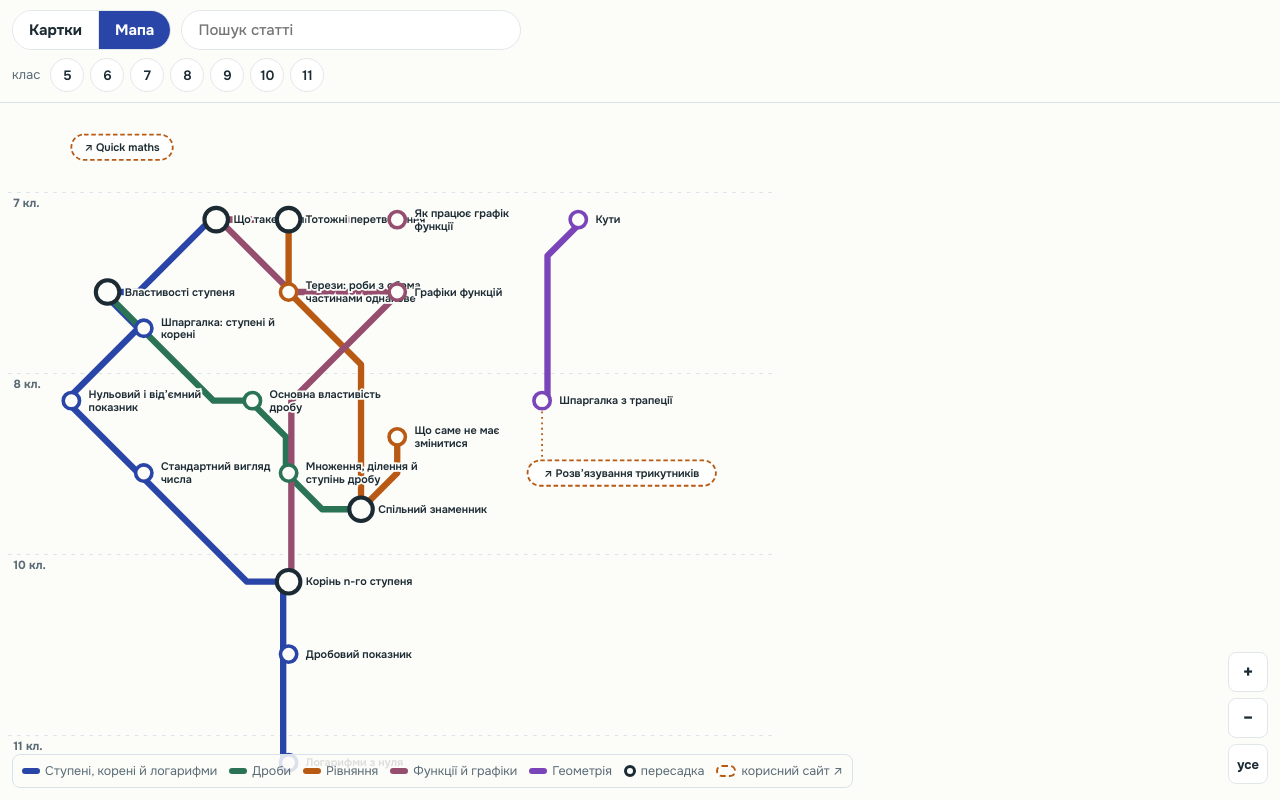
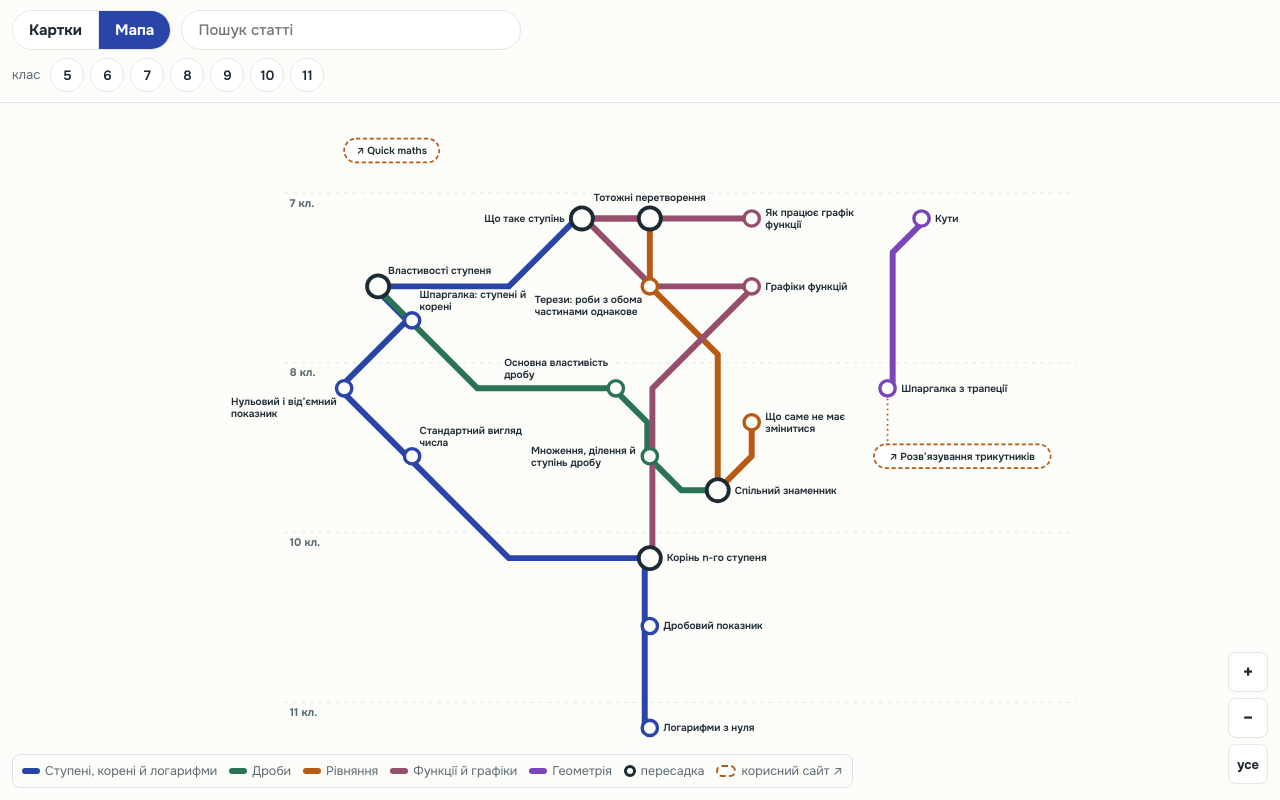
Before and after one commit to FernDragonborn/math-pages, a plain HTML site: page index.html in a window 1280 px wide. Both pictures are taken after a click on the button "Мапа". Drawn offline with Linux system fonts and the light colour scheme; a web font is replaced by a local one.

Commit message:
Мапа: відкривається посередині, підписи не наїжджають
Кожен підпис станції стає з першого вільного боку, де не торкається
станцій, ліній, табличок, підписів класів і інших підписів; якщо місця
немає, мапа розсувається праворуч від станції. Ширина підписів
міряється шрифтом сторінки. Камера центрує справжні межі намальованого
між панеллю й легендою, а не притискає мапу до лівого краю.

Co-Authored-By: Claude Opus 5.5 <noreply@anthropic.com>
Claude-Session: https://claude.ai/code/session_01GF1nNxkVFftxvNGpf53ujy

```diff
--- a/index.html
+++ b/index.html
@@ -314,9 +314,52 @@ footer a{color:inherit}
     const allX=[...H.map(h=>P[h].x),...Object.values(EX).map(e=>e.x)], allY=[...H.map(h=>P[h].y),...Object.values(EX).map(e=>e.y)];
     const minX=Math.min(...allX),minY=Math.min(...allY),X0=70,Y0=40;
     H.forEach(h=>{P[h].x+=X0-minX;P[h].y+=Y0-minY;}); Object.values(EX).forEach(e=>{e.x+=X0-minX;e.y+=Y0-minY;});
-    const W=Math.max(...H.map(h=>P[h].x))+220, Hgt=Math.max(...H.map(h=>P[h].y))+50;
-    const rowY=rows.map((g,ri)=>{const ys=mall.filter(c=>rowOf(c)===ri).map(c=>P[c.abs].y);return ys.length?Math.min(...ys):null;});
-    return {pos:P,lines,onLines,rows,rowY,W,H:Hgt,EX};
+    const rowYOf=()=>rows.map((g,ri)=>{const ys=mall.filter(c=>rowOf(c)===ri).map(c=>P[c.abs].y);return ys.length?Math.min(...ys):null;});
+    const LB=placeLabels(P,EX,lines,onLines,rowYOf,G);
+    // everything that is drawn, so the camera can centre the real map and not an estimate of it
+    const boxes=[...H.map(h=>({x1:P[h].x-14,x2:P[h].x+14,y1:P[h].y-14,y2:P[h].y+14})),...Object.values(LB),...Object.values(EX).map(e=>({x1:e.x,x2:e.x+e.w,y1:e.y-14,y2:e.y+14}))];
+    const bounds={x1:Math.min(0,...boxes.map(b=>b.x1)),y1:Math.min(...boxes.map(b=>b.y1))-30,x2:Math.max(...boxes.map(b=>b.x2)),y2:Math.max(...boxes.map(b=>b.y2))};
+    const W=bounds.x2+30, Hgt=bounds.y2+30;
+    return {pos:P,lines,onLines,rows,rowY:rowYOf(),W,H:Hgt,EX,LB,bounds};
+  }
+  // label width as the browser will draw it (the map is built after the fonts are in)
+  const measure=(()=>{const cx=document.createElement('canvas').getContext('2d');cx.font='600 12px Onest, "Segoe UI", system-ui, sans-serif';return t=>cx.measureText(t).width;})();
+  /* every station label takes the first free side — right, then the diagonals, left, below, above — where it touches
+     no station, no line, no exit sign, no grade caption and no other label. When a station has no free side,
+     everything to the right of it moves one grid column further and the whole placement starts again. */
+  function placeLabels(P,EX,lines,onLines,rowYOf,G){
+    const H=Object.keys(P),R=h=>(onLines[h]||[]).length>1?13:9,PAD=3;
+    const byAbs=Object.fromEntries(mall.map(c=>[c.abs,c]));
+    const text=h=>{const c=byAbs[h],L=wrapT(c.title,20);if(c.ext)L[L.length-1]+=' ↗';return L;};
+    const over=(a,b)=>a.x1<b.x2+PAD&&b.x1<a.x2+PAD&&a.y1<b.y2+PAD&&b.y1<a.y2+PAD;
+    const tries={};let placed={};
+    for(let iter=0;iter<60;iter++){
+      Object.values(EX).forEach(e=>{if(e.anchor)e.x=P[e.anchor].x-16;});
+      const pts=[];   // every line, sampled: a label may not sit on any of it
+      const addSeg=(A,B)=>{const n=Math.max(1,Math.ceil(Math.hypot(B.x-A.x,B.y-A.y)/3));for(let i=0;i<=n;i++)pts.push({x:A.x+(B.x-A.x)*i/n,y:A.y+(B.y-A.y)*i/n});};
+      lines.forEach(l=>{const q=l.seq.map(h=>P[h]);
+        if(q.length===1)addSeg({x:q[0].x,y:q[0].y-24},{x:q[0].x,y:q[0].y+24});
+        for(let i=1;i<q.length;i++){const A=q[i-1],B=q[i],dx=B.x-A.x,dy=B.y-A.y,m=Math.min(Math.abs(dx),Math.abs(dy)),M={x:A.x+Math.sign(dx)*m,y:A.y+Math.sign(dy)*m};addSeg(A,M);addSeg(M,B);}});
+      Object.values(EX).forEach(e=>{if(e.anchor){const a=P[e.anchor];addSeg({x:a.x,y:a.y+12},{x:a.x,y:e.y-14});}});
+      const fixed=[...H.map(h=>({h,x1:P[h].x-R(h),x2:P[h].x+R(h),y1:P[h].y-R(h),y2:P[h].y+R(h)})),
+        ...Object.values(EX).map(e=>({x1:e.x,x2:e.x+e.w,y1:e.y-14,y2:e.y+14})),
+        ...rowYOf().filter(y=>y!=null).map(y=>({x1:0,x2:48,y1:y-28,y2:y-8}))];
+      placed={};let stuck=null;
+      const order=[...H].sort((u,v)=>P[u].y-P[v].y||P[u].x-P[v].x);
+      for(const h of order){
+        const L=text(h),w=Math.max(...L.map(measure))+4,ht=L.length*14,{x,y}=P[h],r=R(h),d=r*.75;
+        const C=[{x1:x+r+5,y1:y-ht/2},{x1:x+d,y1:y-d-2-ht},{x1:x+d,y1:y+d+2},{x1:x-r-5-w,y1:y-ht/2},{x1:x-d-w,y1:y-d-2-ht},{x1:x-d-w,y1:y+d+2},{x1:x-w/2,y1:y+r+4},{x1:x-w/2,y1:y-r-4-ht}]
+          .map(b=>({...b,x2:b.x1+w,y2:b.y1+ht,L}));
+        const cost=b=>fixed.filter(f=>f.h!==h&&over(b,f)).length+Object.values(placed).filter(o=>over(b,o)).length+pts.filter(q=>q.x>b.x1-PAD&&q.x<b.x2+PAD&&q.y>b.y1-PAD&&q.y<b.y2+PAD).length;
+        const free=C.find(b=>cost(b)===0);
+        if(free){placed[h]=free;continue;}
+        if((tries[h]=(tries[h]||0)+1)>4){placed[h]=C.reduce((a,b)=>cost(b)<cost(a)?b:a);continue;}
+        stuck=h;break;
+      }
+      if(!stuck)break;
+      const x0=P[stuck].x;H.forEach(k=>{if(P[k].x>x0)P[k].x+=G;});Object.values(EX).forEach(e=>{if(!e.anchor&&e.x>x0)e.x+=G;});
+    }
+    return placed;
   }
   const anc=h=>{const out=new Set(),stack=[h];while(stack.length){const x=stack.pop();(needs[x]||[]).forEach(n=>{if(built.pos[n]&&!out.has(n)){out.add(n);stack.push(n);}});}return out;};
   const wrapT=(t,n)=>{const w=t.split(' '),L=[];let cur='';w.forEach(x=>{if((cur+' '+x).trim().length>n&&cur){L.push(cur);cur=x;}else cur=(cur+' '+x).trim();});if(cur)L.push(cur);return L.slice(0,3);};
@@ -337,10 +380,10 @@ footer a{color:inherit}
       if(a)g+=`<path class="xl${on?'':' dim'}" d="M${a.x} ${a.y+12} L${a.x} ${e.y-14}"/>`;
       g+=`<g class="stn exit${c.abs===pick?' sel':''}${on?'':' dim'}" data-h="${c.abs}" tabindex="0" role="button" aria-label="${esc(c.title)} — сторонній сайт">`+
         `<rect x="${e.x}" y="${e.y-14}" width="${e.w}" height="28" rx="14"/><text x="${e.x+e.w/2}" y="${e.y+4}" text-anchor="middle">↗ ${esc(c.title)}</text></g>`;});
-    mall.forEach(c=>{const p=pos[c.abs],L=wrapT(c.title,20),hub=(onLines[c.abs]||[]).length>1;
+    mall.forEach(c=>{const p=pos[c.abs],b=built.LB[c.abs],hub=(onLines[c.abs]||[]).length>1;
       g+=`<g class="stn${hub?' hub':''}${c.ext?' ext':''}${c.abs===pick?' sel':''}${lit(c.abs)?'':' dim'}" data-h="${c.abs}" tabindex="0" role="button" aria-label="${esc(c.title)}">`+
         `<circle cx="${p.x}" cy="${p.y}" r="${hub?13:9}" stroke="${hub?'var(--ink)':c.c}"/>`+
-        `<text x="${p.x+19}" y="${p.y+4-(L.length-1)*7}">${L.map((l,k)=>`<tspan x="${p.x+19}" dy="${k?14:0}">${esc(l)}${c.ext&&k===L.length-1?' ↗':''}</tspan>`).join('')}</text></g>`;});
+        `<text x="${b.x1+2}" y="${b.y1+11}">${b.L.map((l,k)=>`<tspan x="${b.x1+2}" dy="${k?14:0}">${esc(l)}</tspan>`).join('')}</text></g>`;});
     $('cam').innerHTML=g;
     $('legend').innerHTML=lines.map(l=>`<span style="--c:${l.t.c}"><b></b>${esc(l.t.title)}</span>`).join('')+'<span><i class="hubdot"></i>пересадка</span>'+(exits.length?'<span><i class="exitdot"></i>корисний сайт ↗</span>':'');
     $('cam').querySelectorAll('.stn').forEach(s=>s.onkeydown=e=>{if(e.key==='Enter'||e.key===' '){e.preventDefault();choose(s.dataset.h);}});
@@ -363,9 +406,11 @@ footer a{color:inherit}
   const apply=()=>$('cam').setAttribute('transform',`translate(${cam.x} ${cam.y}) scale(${cam.k})`);
   const clampK=k=>Math.min(2.5,Math.max(0.25,k));
   function zoomAt(k,px,py){const nk=clampK(k);cam.x=px-(px-cam.x)*nk/cam.k;cam.y=py-(py-cam.y)*nk/cam.k;cam.k=nk;apply();}
-  function fit(all){const r=box.getBoundingClientRect(),W=built.W,H=built.H,top=document.body.classList.contains('mapmode')?$('controls').offsetHeight:0,h=r.height-top;
-    const k=all?Math.min(r.width/W,h/H):Math.max(Math.min(r.width/W,h/H),0.8);
-    cam.k=clampK(k);cam.x=all?(r.width-W*cam.k)/2:8;cam.y=top+(all?(h-H*cam.k)/2:8);apply();}
+  function fit(all){const r=box.getBoundingClientRect(),B=built.bounds,bw=B.x2-B.x1+24,bh=B.y2-B.y1+24,mapmode=document.body.classList.contains('mapmode');
+    const top=mapmode?$('controls').offsetHeight:0,bottom=mapmode?$('legend').offsetHeight+16:0,h=r.height-top-bottom;
+    const k=clampK(all?Math.min(r.width/bw,h/bh):Math.max(Math.min(r.width/bw,h/bh),0.8));
+    // always centred across; down the screen centred when it fits, otherwise from the first grade
+    cam.k=k;cam.x=(r.width-bw*k)/2-(B.x1-12)*k;cam.y=top+(bh*k<=h?(h-bh*k)/2:8)-(B.y1-12)*k;apply();}
   const ptrs=new Map(); let start=null, moved=false, downOn=null;
   box.addEventListener('pointerdown',e=>{if(e.target.closest('.zoom'))return;try{box.setPointerCapture(e.pointerId);}catch(err){}ptrs.set(e.pointerId,{x:e.clientX,y:e.clientY});
     moved=false;downOn=ptrs.size===1?(e.target.closest&&e.target.closest('.stn')):null;
@@ -389,7 +434,7 @@ footer a{color:inherit}
     $('cardsView').hidden=st.view!=='cards'; $('mapView').hidden=st.view!=='map';
     const wasMap=document.body.classList.contains('mapmode'); document.body.classList.toggle('mapmode',st.view==='map');
     if(st.view==='cards'){drawCards();return;}
-    if(!built){$('cam').innerHTML='<text x="20" y="40" class="gt">Будую мапу…</text>';await loadNeeds();built=layout();drawMap();fit(false);}
+    if(!built){$('cam').innerHTML='<text x="20" y="40" class="gt">Будую мапу…</text>';await loadNeeds();if(document.fonts)await document.fonts.ready;built=layout();drawMap();fit(false);}
     else{drawMap(); if(!wasMap) fit(false);}
   }
   document.querySelectorAll('.views button').forEach(b=>b.onclick=()=>{st.view=b.dataset.view;save();draw();});
```
Also changed, not shown: 1 other file.
